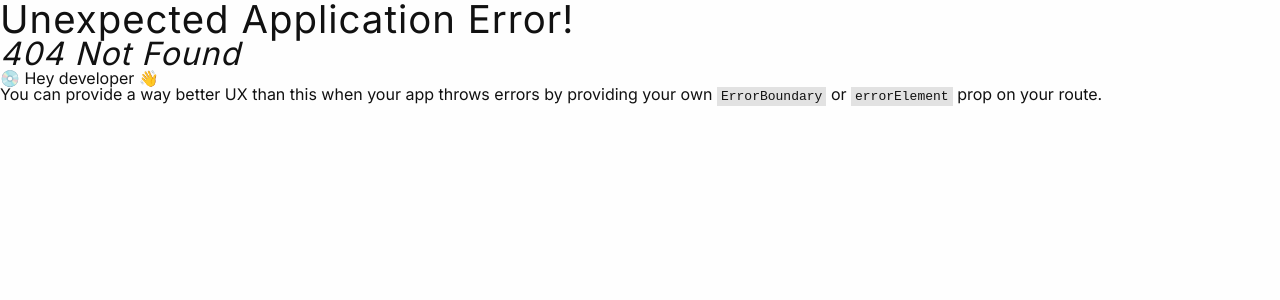
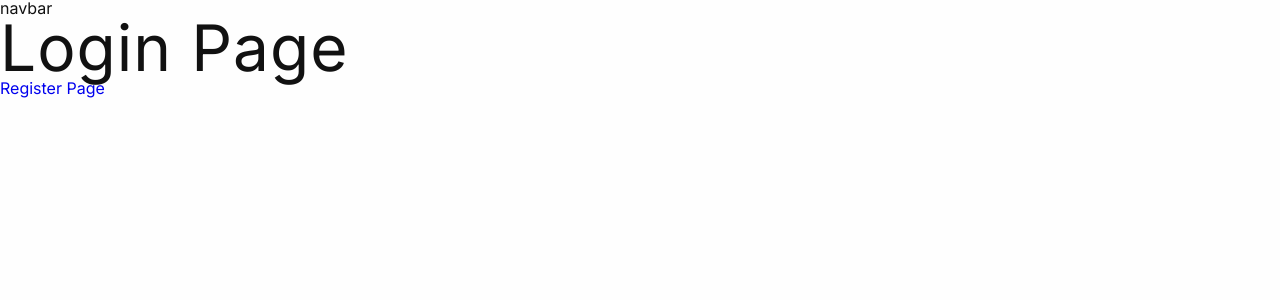
Before and after one commit to Nimira43/Pen-Icon-Animation, a React (Vite) app in the folder client/: page /login in a window 1280 px wide. Before the commit this address had no page. Shown: the top 300 px of the page. Built offline with nearby package versions, Linux system fonts and the light colour scheme; a web font is replaced by a local one.

Commit message:
Setting up routes and nested routes

```diff
--- a/client/src/App.jsx
+++ b/client/src/App.jsx
@@ -1,18 +1,35 @@
 import { RouterProvider, createBrowserRouter } from 'react-router-dom'
-import HomeLayout from './pages/HomeLayout'
+import {
+  HomeLayout,
+  Landing,
+  Register,
+  Login,
+  DashboardLayout,
+  // Error,
+} from './pages'
 
 const router = createBrowserRouter([
   {
     path: '/',
-    element: <HomeLayout />
-  },
-  {
-    path: '/about',
-    element: (
-      <div>
-        <h1>home</h1>
-      </div>
-    ),
+    element: <HomeLayout />,
+    children: [
+      {
+        index: true,
+        element: <Landing />,
+      },
+      {
+        path: 'register',
+        element: <Register />,
+      },
+      {
+        path: 'login',
+        element: <Login />,
+      },
+      {
+        path: 'dashboard',
+        element: <DashboardLayout />,
+      },
+    ],
   },
 ])
 
--- a/client/src/pages/HomeLayout.jsx
+++ b/client/src/pages/HomeLayout.jsx
@@ -1,6 +1,11 @@
-
+import { Outlet } from 'react-router-dom';
 
 const HomeLayout = () => {
-  return <h1>HomeLayout</h1>;
+  return (
+    <div>
+      <nav>navbar</nav>
+      <Outlet />
+    </div>
+  )
 };
 export default HomeLayout;
--- a/client/src/pages/Login.jsx
+++ b/client/src/pages/Login.jsx
@@ -1,4 +1,11 @@
+import { Link } from 'react-router-dom';
+
 const Login = () => {
-  return <h1>Login</h1>;
+  return (
+    <div>
+      <h1>Login Page</h1>
+      <Link to='/register'>Register Page</Link>
+    </div>
+  );
 };
 export default Login;
--- a/client/src/pages/Register.jsx
+++ b/client/src/pages/Register.jsx
@@ -1,6 +1,11 @@
+import { Link } from 'react-router-dom'
+
 const Register = () => {
   return (
-    <h1>Register</h1>
-  )
+    <div>
+      <h1>Register</h1>
+      <Link to='/login'>Login Page</Link>
+    </div>
+  );
 }
 export default Register;
```
Also changed, not shown: client/src/pages/index.js (+12 -0 lines).
